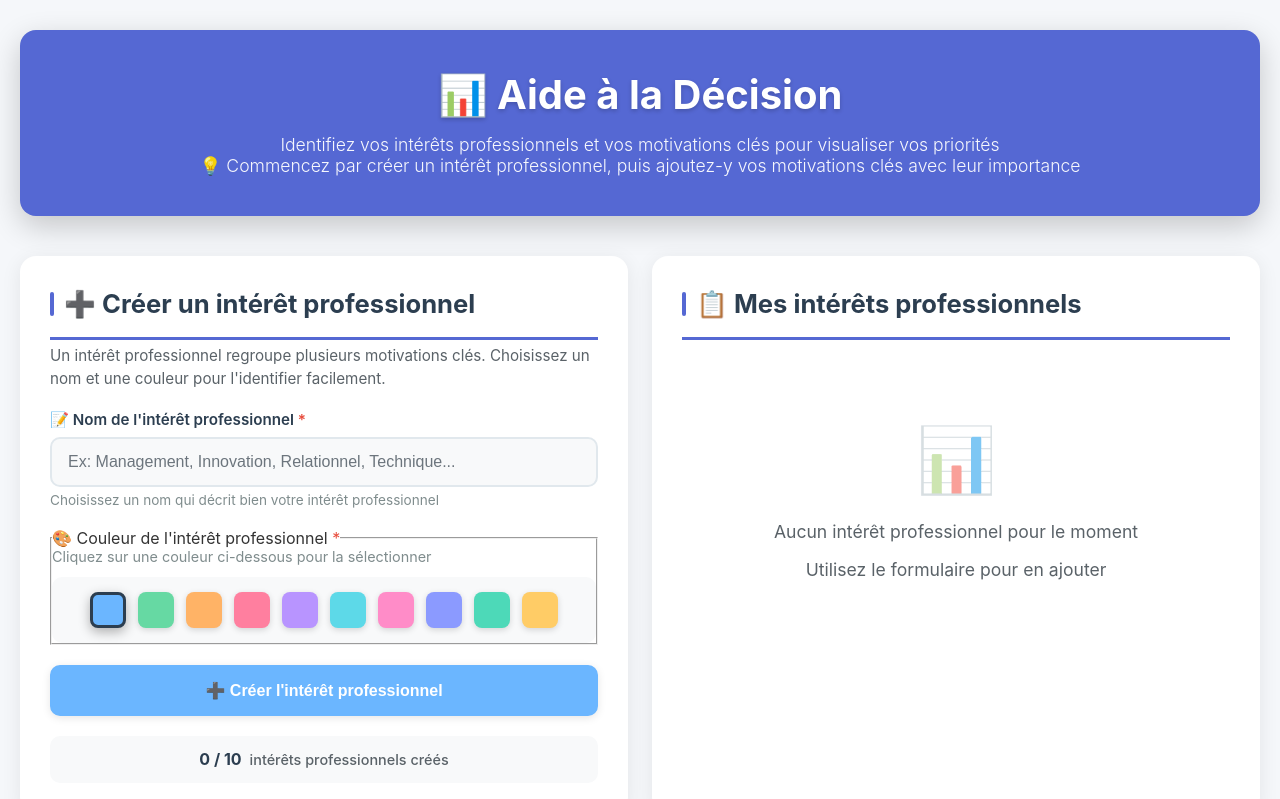
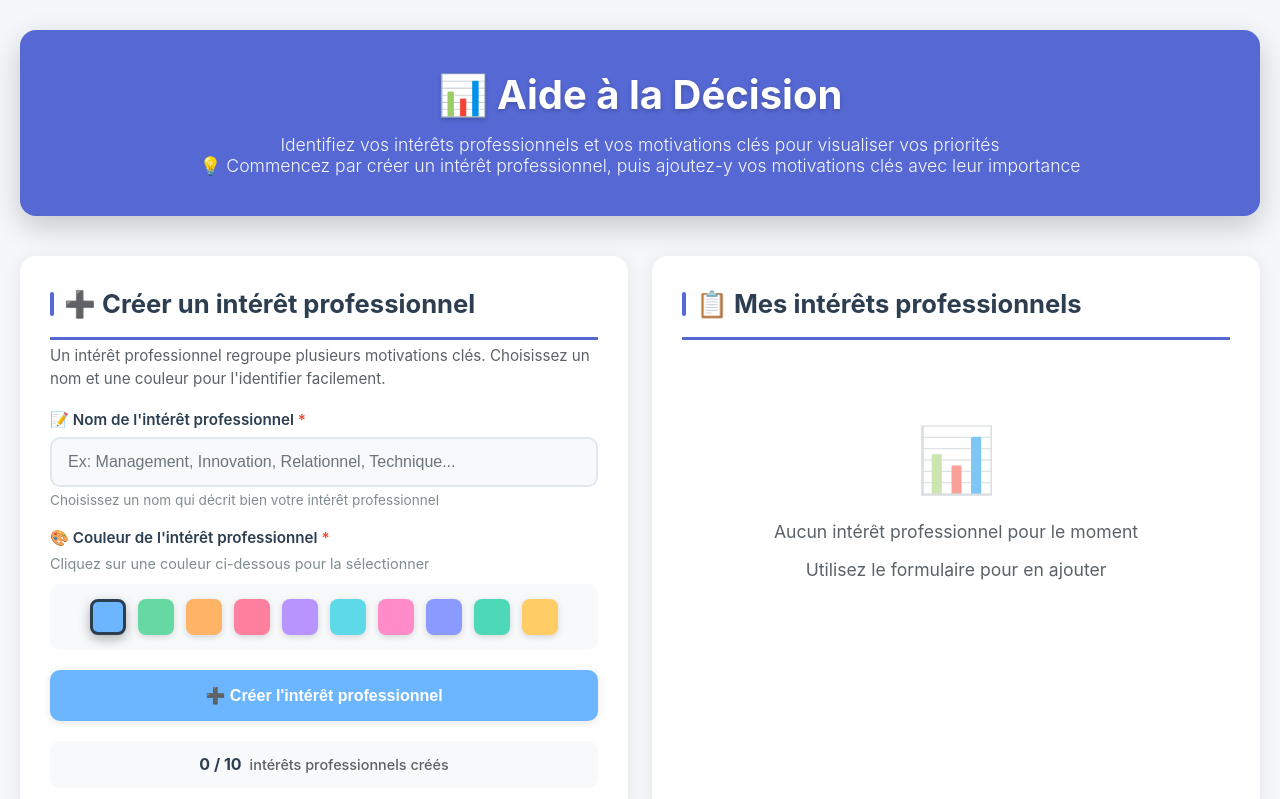
Before and after one commit to florianpdf/decision_support, a React (Vite) app: page / in a window 1280 px wide. Shown: the top 799 px of the page. Built offline with nearby package versions, Linux system fonts and the light colour scheme.

Commit message:
Fix: Remove fieldset border and ensure consistent margins

```diff
--- a/src/styles/app.css
+++ b/src/styles/app.css
@@ -152,6 +152,23 @@ body {
 
 .form-group {
     margin-bottom: 20px;
+}
+
+.form-group fieldset {
+    border: none;
+    padding: 0;
+    margin: 0;
+    min-width: 0;
+}
+
+.form-group legend {
+    display: block;
+    margin-bottom: 8px;
+    font-weight: 600;
+    color: #2c3e50;
+    font-size: 0.95rem;
+    padding: 0;
+    width: 100%;
 }
 
 .form-group label {
```
